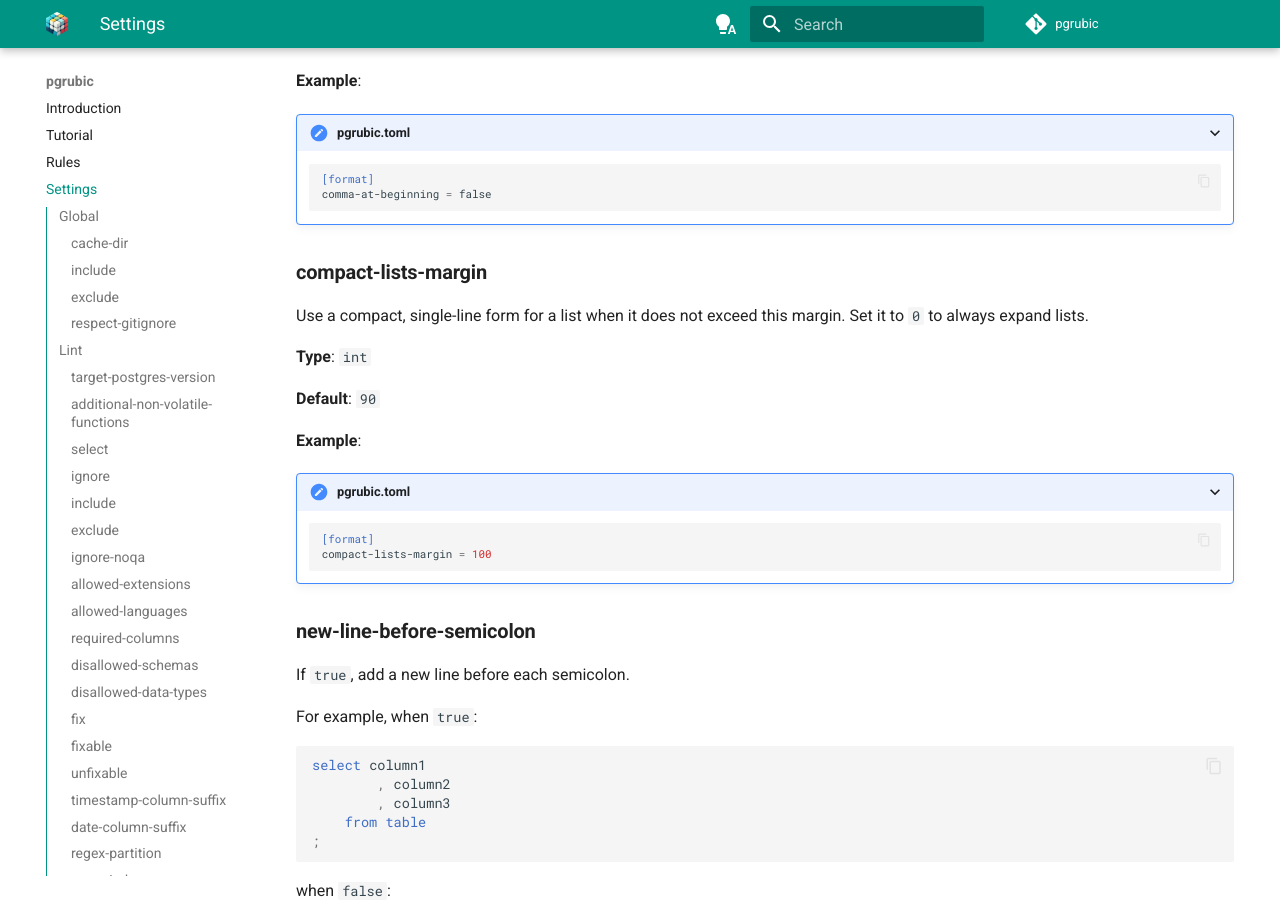
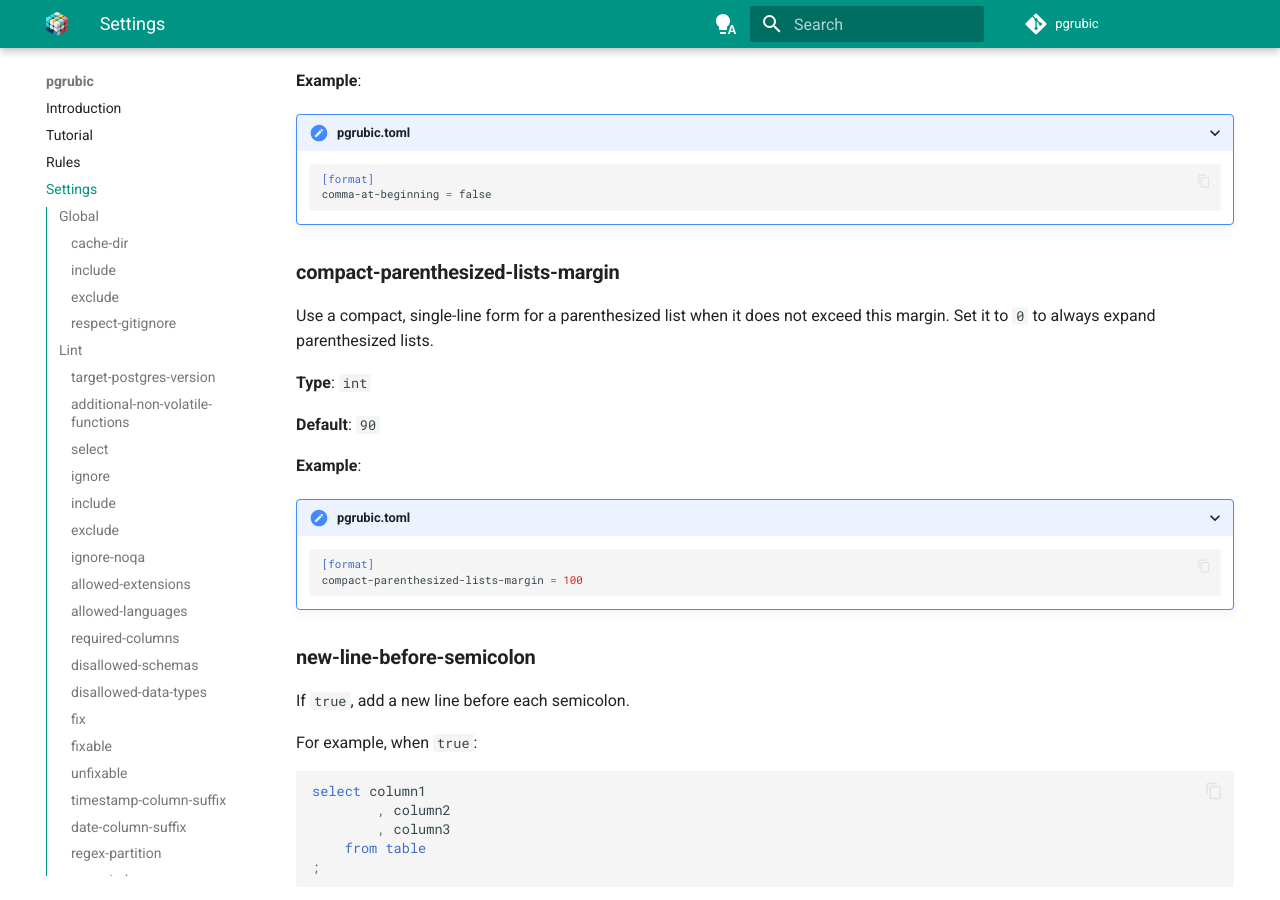
Before and after one commit to bolajiwahab/pgrubic, an MkDocs documentation site: the page built from docs/docs/settings.md, in a window 1280 px wide and 900 px high, scrolled down 12295 px. Built offline with MkDocs 1.6.1 and Material for MkDocs 9.7.7, drawn with Linux system fonts in a browser that asks for light colours; comment, search, counter and statistics services are not loaded.

Commit message:
fix(formatter): rename compact-lists-margin to compact-parenthesized-lists-margin to match its actual intent (#234)

````diff
--- a/docs/docs/settings.md
+++ b/docs/docs/settings.md
@@ -590,9 +590,9 @@ comma-at-beginning = false
 ```
 </details>
 
-### **compact-lists-margin**
-Use a compact, single-line form for a list when it does not exceed this
-margin. Set it to `0` to always expand lists.
+### **compact-parenthesized-lists-margin**
+Use a compact, single-line form for a parenthesized list when it does not exceed this
+margin. Set it to `0` to always expand parenthesized lists.
 
 **Type**: `int`
 
@@ -604,7 +604,7 @@ margin. Set it to `0` to always expand lists.
 
 ```toml
 [format]
-compact-lists-margin = 100
+compact-parenthesized-lists-margin = 100
 ```
 </details>
 
--- a/src/pgrubic/pgrubic.toml
+++ b/src/pgrubic/pgrubic.toml
@@ -33,7 +33,7 @@ regex-sequence = "^.+$"
 include = []
 exclude = []
 comma-at-beginning = true
-compact-lists-margin = 90
+compact-parenthesized-lists-margin = 90
 new-line-before-semicolon = false
 remove-pg-catalog-from-functions = true
 remove-default-index-access-method = true
````
Also changed, not shown: 4 other files.
